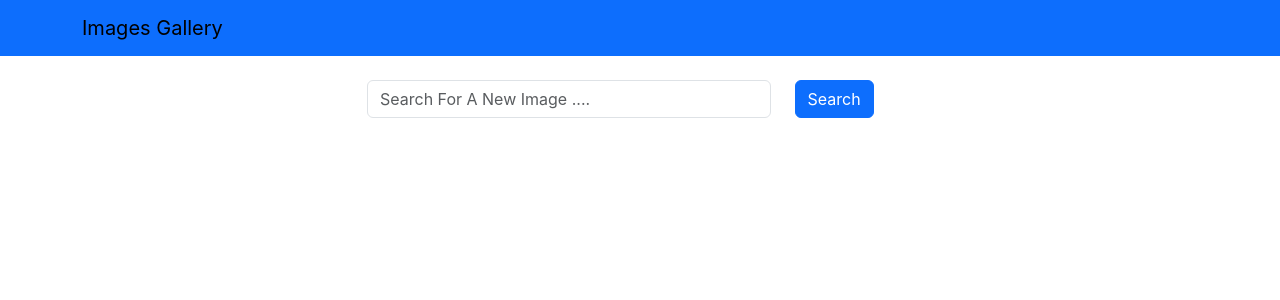
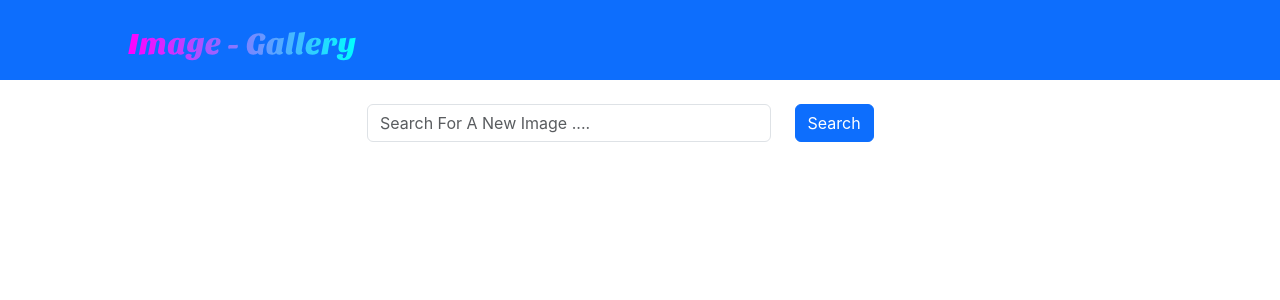
Before and after one commit to newcomer119/images-gallery, a React (Create React App) app in the folder frontend/: page / in a window 1280 px wide. Shown: the top 300 px of the page. Built offline with nearby package versions, Linux system fonts and the light colour scheme.

Commit message:
added svg

```diff
--- a/frontend/src/Components/Header.js
+++ b/frontend/src/Components/Header.js
@@ -1,15 +1,14 @@
 import React from "react";
 import { Navbar , Container} from "react-bootstrap";
+import { ReactComponent as Logo} from '../images/logo.svg'
 
-// const navbarStyle = {
-//     backGroundColor : 'lightblue'
-// };
 
 const Header = ({ title }) => {
   return (
     <Navbar bg="primary" data-bs-theme="light">
         <Container>
-            <Navbar.Brand href="/">{title}</Navbar.Brand>
+            {/* <Navbar.Brand href="/">{title}</Navbar.Brand> */}
+            <Logo style={{ maxWidth : '20rem', maxHeight : '4rem'}}/>
         </Container>
     </Navbar>
   );
```
Also changed, not shown: frontend/src/images/logo.svg (added).
